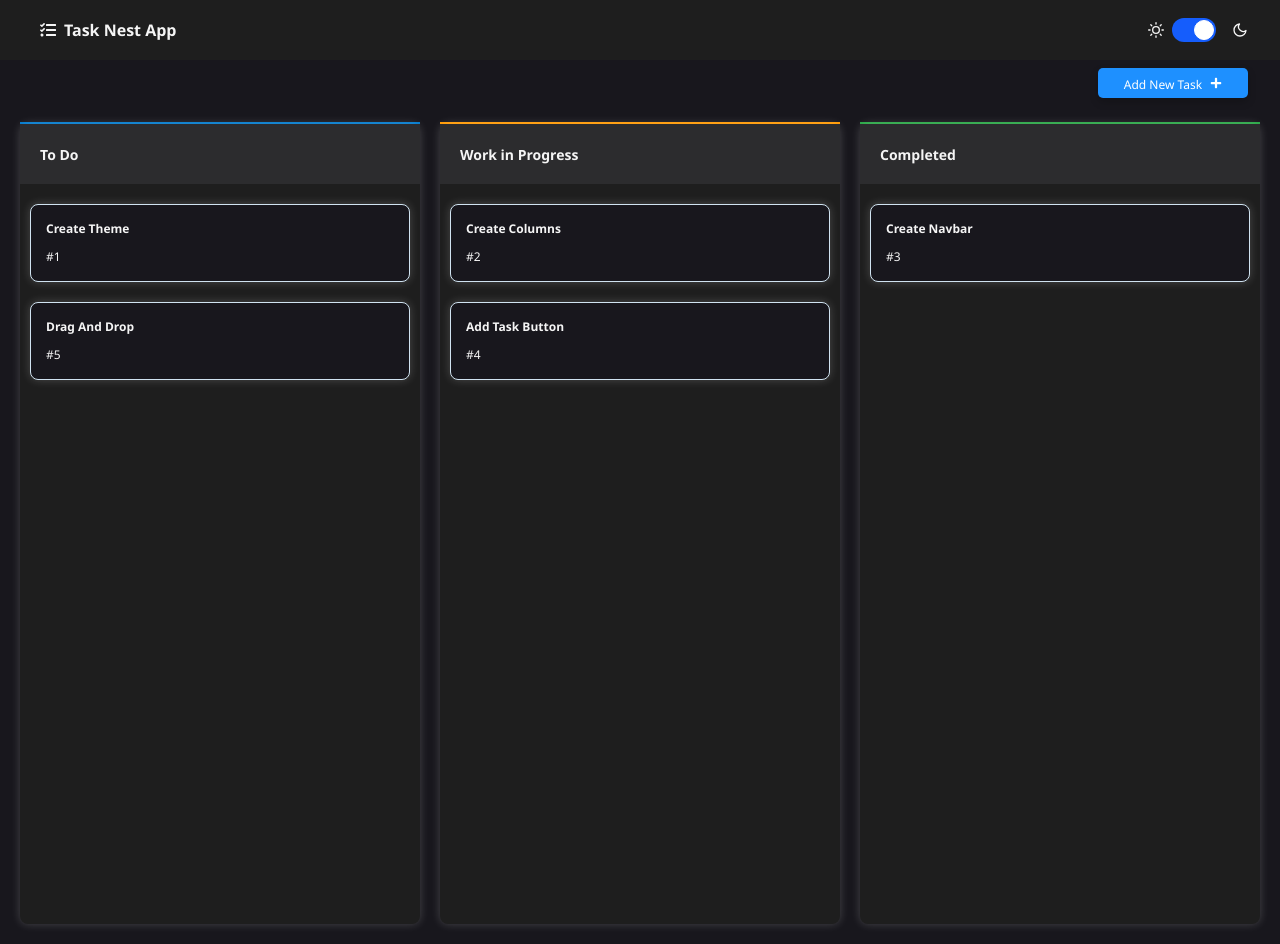
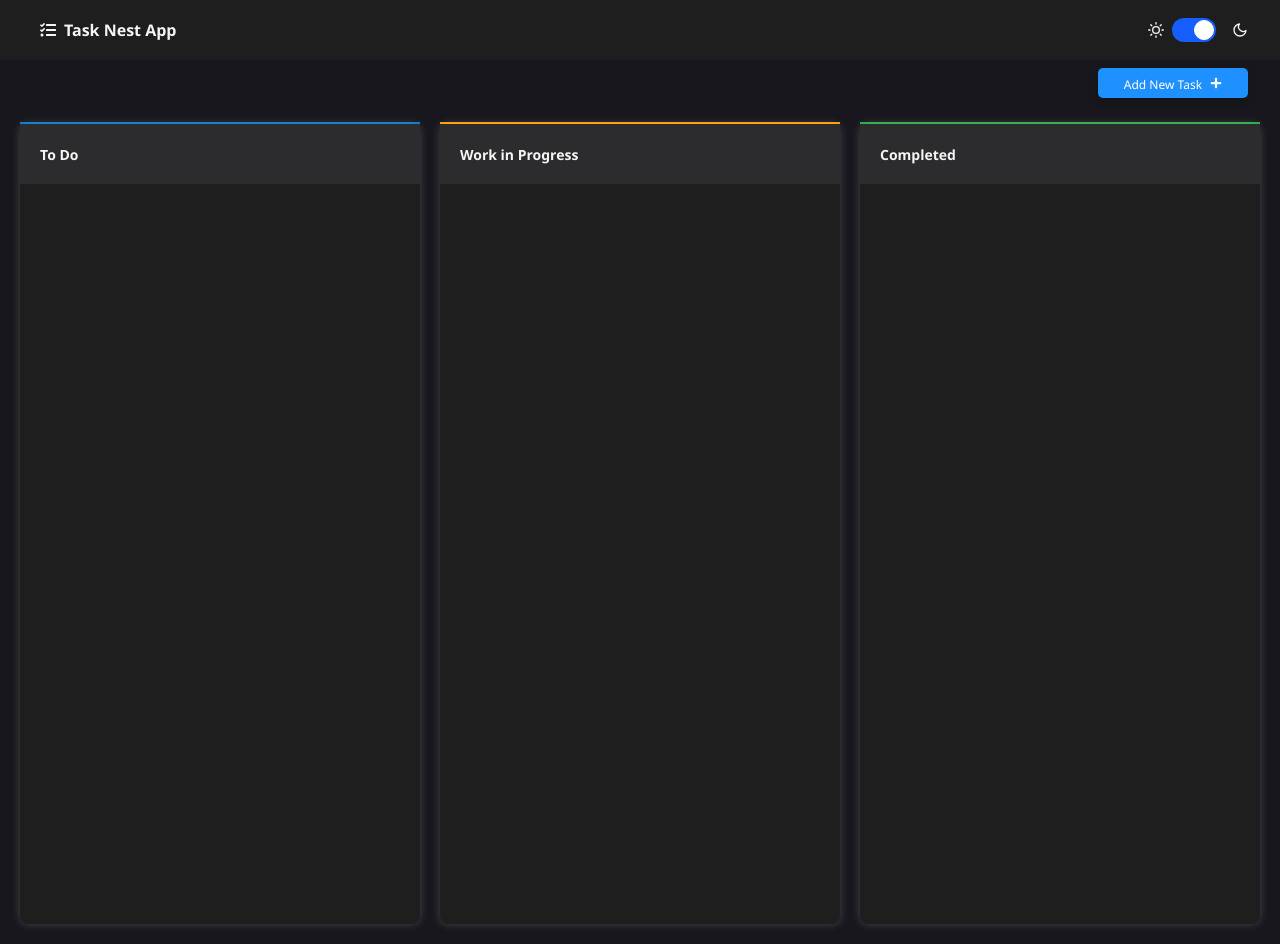
Before and after one commit to React-Ts-Apps/task-nest-app, a React app in the folder task-front-end/: page / in a window 1280 px wide. Built offline with nearby package versions, Linux system fonts and the light colour scheme.

Commit message:
#30-clear local storage and prepare to display task added through form

```diff
--- a/task-front-end/src/components/Task/TaskBoard.tsx
+++ b/task-front-end/src/components/Task/TaskBoard.tsx
@@ -1,13 +1,13 @@
 import React from 'react';
-import { COLUMNS, INITIAL_TASKS } from '../../data/Tasks';
+import { COLUMNS } from '../../data/Tasks';
 import TaskColumn from './TaskColumn';
-import { TaskStatus } from '../../types/TaskProps';
+import { TaskList, TaskStatus } from '../../types/TaskProps';
 import { DndContext, DragEndEvent } from '@dnd-kit/core';
 import useLocalStorage from '../../hooks/useLocalStorage';
 import { TaskBoardContainer, TaskColumnWrapper } from '../../styles/Task.styles';
 
 const TaskBoard = () => {
-  const [tasks, setTasks] = useLocalStorage('tasks', INITIAL_TASKS);
+  const [tasks, setTasks] = useLocalStorage<TaskList>('tasks', []);
 
   const handleDragEnd = (e: DragEndEvent) => {
     const { active, over } = e;
@@ -15,10 +15,14 @@ const TaskBoard = () => {
     const draggedTaskId = active.id; //identify task being dragged by id
     const targetColumn = over.id as TaskStatus; //identify column by status
 
-    setTasks((tasks) =>
-      tasks.map((task) => (task.id == draggedTaskId ?
-        { ...task, status: targetColumn } : task)),
+    setTasks((prevTasks) =>
+      prevTasks.map((task) =>
+        task.id === draggedTaskId
+          ? { ...task, status: targetColumn }
+          : task
+      )
     );
+
   };
 
   return (
--- a/task-front-end/src/context/Theme/CustomThemeContext.ts
+++ b/task-front-end/src/context/Theme/CustomThemeContext.ts
@@ -1,8 +1,8 @@
 import { createContext } from 'react';
 
-type themeContext = {
+type themeContextType = {
   toggleTheme: () => void;
   isDark: boolean;
 };
 
-export const CustomThemeContext = createContext<themeContext | undefined>(undefined);
+export const CustomThemeContext = createContext<themeContextType | undefined>(undefined);
--- a/task-front-end/src/context/Theme/CustomThemeProvider.tsx
+++ b/task-front-end/src/context/Theme/CustomThemeProvider.tsx
@@ -3,10 +3,7 @@ import { CustomThemeContext } from './CustomThemeContext';
 import { lightTheme, darkTheme } from '../../styles/themes';
 import { ThemeProvider } from 'styled-components';
 import useLocalStorage from '../../hooks/useLocalStorage';
-
-type childProps = {
-  children: ReactNode;
-};
+import { childProps } from '../../types/TaskProps';
 
 export const CustomThemeProvider = ({ children }: childProps) => {
   const [isDark, setIsDark] = useLocalStorage('theme', true);
--- a/task-front-end/src/data/Tasks.ts
+++ b/task-front-end/src/data/Tasks.ts
@@ -5,41 +5,3 @@ export const COLUMNS: TaskColumnList = [
   { id: 'IN_PROGRESS', title: 'Work in Progress' },
   { id: 'DONE', title: 'Completed' },
 ];
-
-export const INITIAL_TASKS: TaskList = [
-  {
-    id: 1,
-    title: 'Create Theme',
-    description: 'Create dark and light themes',
-    assignee: 'Shiji Bijo',
-    status: 'TODO',
-  },
-  {
-    id: 2,
-    title: 'Create Columns',
-    description: 'Create columns for task board',
-    assignee: 'Isabel',
-    status: 'IN_PROGRESS',
-  },
-  {
-    id: 3,
-    title: 'Create Navbar',
-    description: 'Create navbar for the taskboard',
-    assignee: 'Rita',
-    status: 'DONE',
-  },
-  {
-    id: 4,
-    title: 'Add Task Button ',
-    description: 'Add button to create new task',
-    assignee: 'Rita',
-    status: 'IN_PROGRESS',
-  },
-  {
-    id: 5,
-    title: 'Drag And Drop',
-    description: 'Implement drag and drop to move tasks in between columns',
-    assignee: 'Alen',
-    status: 'TODO',
-  },
-];
```
Also changed, not shown: task-front-end/src/types/TaskProps.ts (+7 -1 lines), task-front-end/src/context/Tasks/TaskContext.ts (added), task-front-end/src/context/Tasks/taskReducer.ts (added).
